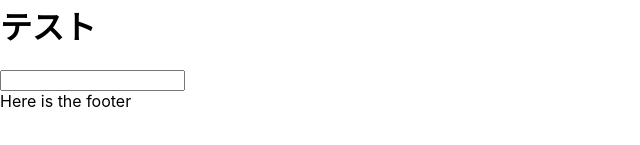
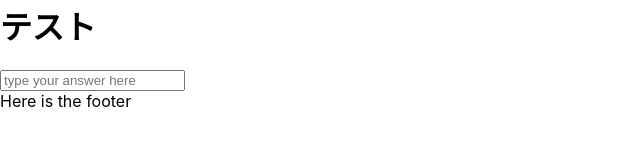
Before and after one commit to Dylaan94/Japanese-Conjugation-App, a React (Create React App) app: page / in a window 1280 px wide. Shown: the part 483-628 px from the top of the page, without its empty margins (0-640 px from the left). Built offline with nearby package versions, Linux system fonts and the light colour scheme.

Commit message:
main state updates with text input

```diff
--- a/src/components/Controller.js
+++ b/src/components/Controller.js
@@ -1,16 +1,22 @@
 import React, { Component } from "react";
 
 class Controller extends Component {
-
   render() {
-    const { randomisedValue } = this.props; // destructure props
-      return (
-          <div>
+    const { randomisedValue, value, handleTextInput } = this.props; // destructure props
+    return (
+      <div>
         <div>
           <h1> {randomisedValue.name} </h1>
+          <h2> {randomisedValue.verbType}</h2>
         </div>
         <div>
-          <input type="text" />
+          <input
+            type="text"
+            placeholder="type your answer here"
+            value={value}
+            onChange={handleTextInput}
+            name="textInputValue"
+          />
         </div>
       </div>
     );
--- a/src/components/Main.js
+++ b/src/components/Main.js
@@ -18,9 +18,11 @@ class Main extends Component {
       N1: JLPTData.N1,
       selected: [],
       randomised: { name: "テスト" },
+      textInputValue: "",
     };
     this.handleLevelsInput = this.handleLevelsInput.bind(this);
     this.handleRandomisation = this.handleRandomisation.bind(this);
+    this.handleTextInput = this.handleTextInput.bind(this);
   }
   handleLevelsInput = (data) => {
     let levelChosen = data;
@@ -69,13 +71,29 @@ class Main extends Component {
     console.log(array);
   };
 
+  handleTextInput = (e) => {
+    let value = e.target.value;
+    this.setState(
+      {
+        textInputValue: value,
+      },
+      () => {
+        console.log(this.state);
+      }
+    );
+  };
+
   render() {
     return (
       <div>
         <Header></Header>
         <Levels handleLevelsChange={this.handleLevelsInput}></Levels>
         <GrammarPoint></GrammarPoint>
-        <Controller randomisedValue={this.state.randomised}></Controller>
+        <Controller
+          randomisedValue={this.state.randomised}
+          handleTextInput={this.handleTextInput}
+          value={this.state.textInputValue}
+        ></Controller>
         <Footer></Footer>
       </div>
     );
```
Also changed, not shown: 1 other file (tests, documents, lock files or other folders).
